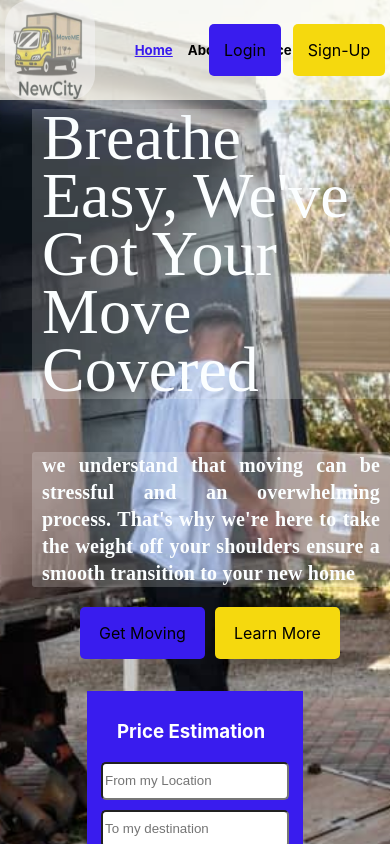
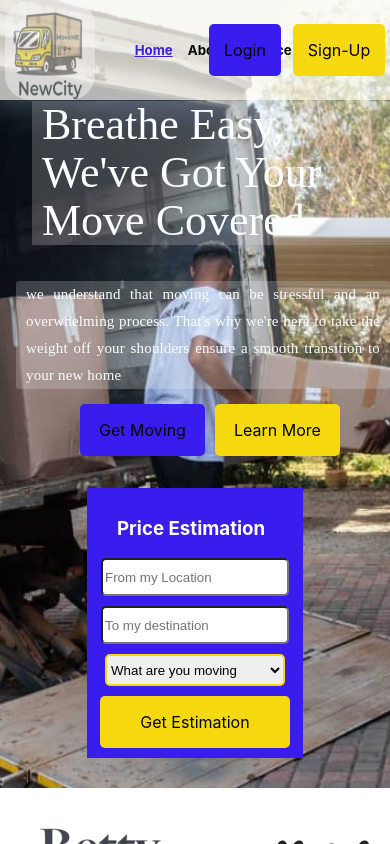
Before and after one commit to FridayOkpok/New-city, a React (Create React App) app: page / in a window 390 px wide. Shown: the top 844 px of the page. Built offline with nearby package versions, Linux system fonts and the light colour scheme.

Commit message:
loginPage3.0

```diff
--- a/src/component/container1/containerone.css
+++ b/src/component/container1/containerone.css
@@ -25,7 +25,7 @@
 }
 
 .container-1 .container-content {
-  margin-top: 3.5rem;
+  margin-top: 4rem;
   height: fit-content;
 }
 
@@ -81,4 +81,33 @@
   .containpics {
     height: fit-content;
   }
+  .container-1 .container-content h2 {
+    padding: 0 10px;
+    margin-left: 2rem;
+    font-family: Josefin Sans;
+    color: #fbfeff;
+    background: rgba(255, 255, 255, 0.2);
+    font-size: 44px;
+    font-weight: 300;
+    line-height: 48px;
+    letter-spacing: 0em;
+    text-align: left;
+    max-width: 420px;
+  }
+  .container-1 .container-content p {
+    font-family: Josefin Sans;
+    font-size: 15px;
+    margin-left: 1rem;
+
+    font-weight: 300;
+    color: #fbfeff;
+    background: rgba(255, 255, 255, 0.2);
+    border-radius: 3px;
+    padding: 2px;
+    line-height: 27px;
+    max-width: 420px;
+    padding: 0 10px;
+    letter-spacing: 0.15000000596046448px;
+    text-align: justify;
+  }
 }
--- a/src/component/testimonies/testimonies.css
+++ b/src/component/testimonies/testimonies.css
@@ -15,6 +15,8 @@
   gap: 20px;
   width: 80%;
   justify-content: flex-end;
+  padding: 30px 0;
+  margin-top: 1rem;
 }
 
 .testimonies .peoples-container .people-testimonies .people-col1 {
@@ -200,7 +202,7 @@
   justify-content: center;
   width: 50%;
   padding: 10px 0 10px 20px;
-  gap: 50px;
+  gap: 30px;
   /* text-align: right; */
 }
 
@@ -294,12 +296,20 @@
     padding: 10px 30px;
   }
 
+  .testimonies-text .testimonies-text-top h5 {
+    font-size: 50px;
+  }
+  .testimonies-text .testimonies-text-top h4 {
+    font-size: 30px;
+  }
+
   .testimonies-text {
     display: flex;
     justify-content: center;
     flex-direction: column;
     align-items: center;
     margin: 10px auto;
+    width: 100%;
   }
 }
 
```
